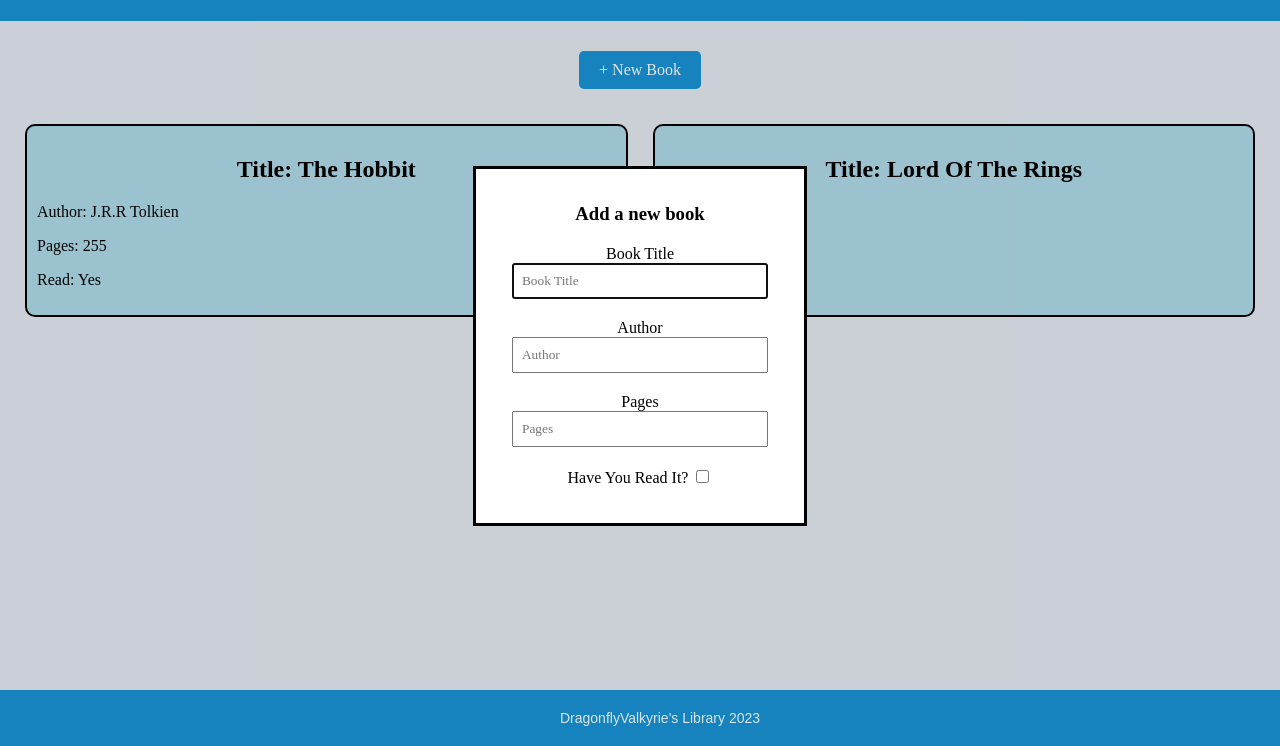
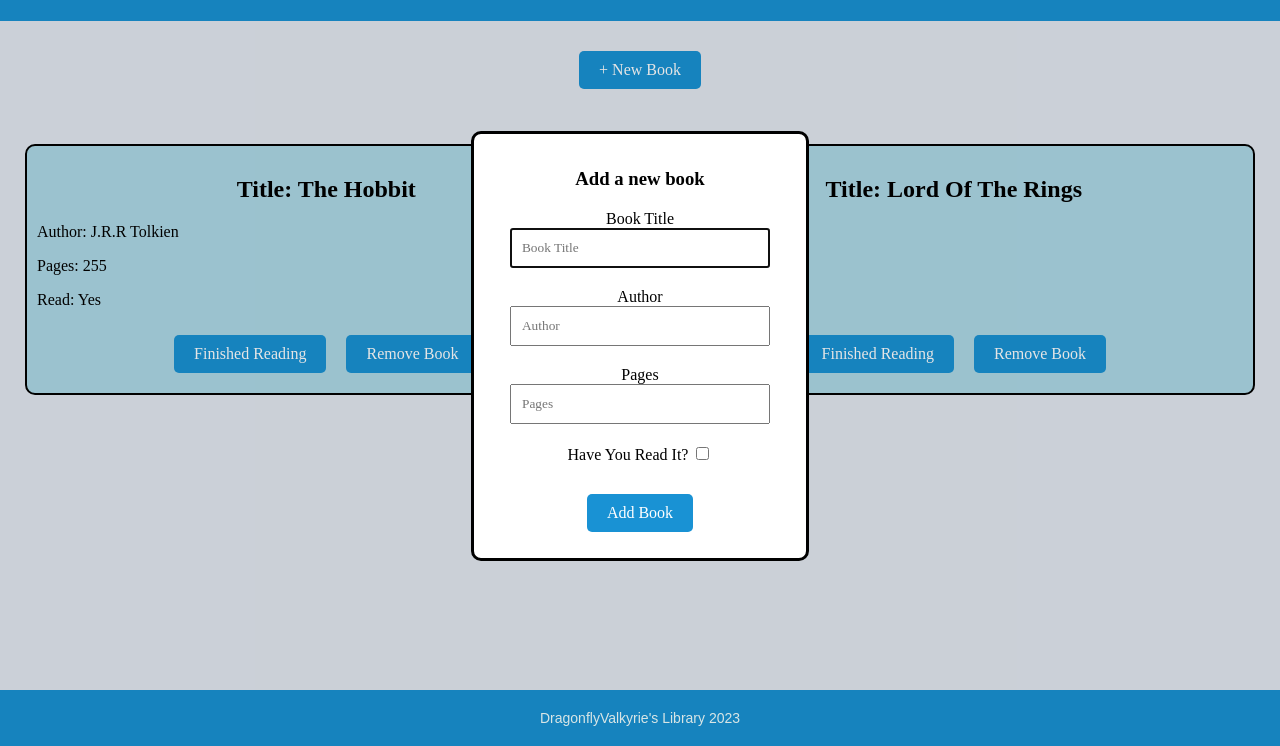
Before and after one commit to DragonflyValkyrie/library, a plain HTML site: page index.html in a window 1280 px wide. Both pictures are taken after a click on the button "+ New Book". Shown: the part 54-800 px from the top of the page. Drawn offline with Linux system fonts and the light colour scheme.

Commit message:
Footer changed, Added removeBook logic, Form style
Footer posistion is now using flexbox.
removeElement button has logic to delete the book from
the library, splicing the index.
Form stylizing changed and removed not needed styles.

```diff
--- a/index.html
+++ b/index.html
@@ -20,29 +20,31 @@
         <button data-open-modal>+ New Book</button>
 
         <dialog data-modal class="modal">
-            <form>
+            <form id="bookForm">
                 <h3>Add a new book</h3>
                 <div class="form container">
 
                 <div class="input-wrapper">
                     <label for="title">Book Title</label>
-                    <input type="text" name="title" id="title" placeholder="Book Title">
+                    <input type="text" name="title" id="title" placeholder="Book Title" required>
 
                 </div>
                 <div class="input-wrapper">
                     <label for="author">Author</label>
-                    <input type="text" name="author" id="author" placeholder="Author">
+                    <input type="text" name="author" id="author" placeholder="Author" required>
 
                 </div>
                 <div class="input-wrapper">
                     <label for="pages">Pages</label>
-                    <input type="number" name="pages" id="pages" placeholder="Pages">
+                    <input type="number" name="pages" id="pages" placeholder="Pages" min="1" max="9999" required>
 
                 </div>
                 <div class="input-wrapper">
                     <label for="read">Have You Read It?</label>
                     <input type="checkbox" name="read" id="read">
                 </div>
+                <button type="submit">Add Book</button>
+
                 </div>
 
             </form>
--- a/script.js
+++ b/script.js
@@ -20,6 +20,7 @@ function addBookToLibrary(title, author, pages, read) {
 //Display the books in card format
 function displayBooks() {
     const container = document.getElementById('book-container');
+    container.innerHTML = '';
 
     for (let i = 0; i < myLibrary.length; i++) {
         const book = myLibrary[i];
@@ -41,11 +42,26 @@ function displayBooks() {
         const readElement = document.createElement('p');
         readElement.textContent = `Read: ${book.read}`;
 
+        const buttonReadElement = document.createElement('button');
+        buttonReadElement.textContent = 'Finished Reading';
+
+        const removeElement = document.createElement('button');
+        removeElement.textContent = 'Remove Book';
+        removeElement.dataset.index = i;
+
+        removeElement.addEventListener('click', function() {
+            const indexToRemove = this.dataset.index; // Get the index from the data attribute
+            removeBookFromLibrary(indexToRemove);
+            displayBooks(); // Update the display after removing the book
+        });
+
         // Append the elements to the card
         bookCard.appendChild(titleElement);
         bookCard.appendChild(authorElement);
         bookCard.appendChild(pagesElement);
         bookCard.appendChild(readElement);
+        bookCard.appendChild(buttonReadElement);
+        bookCard.appendChild(removeElement);
 
         // Append the card to the container
         container.appendChild(bookCard);
@@ -56,6 +72,29 @@ addBookToLibrary("The Hobbit", "J.R.R Tolkien", 255, "Yes");
 addBookToLibrary("Lord Of The Rings", "J.R.R Tolkien", 3785, "No");
 
 displayBooks();
+
+
+function removeBookFromLibrary(index) {
+    myLibrary.splice(index, 1);
+}
+
+//Listen For Form Sumbit Button
+document.getElementById('bookForm').addEventListener('submit', function (event) {
+    event.preventDefault(); // Prevents the default form submission behavior
+
+    // Retrieve form values
+    const title = document.getElementById('title').value;
+    const author = document.getElementById('author').value;
+    const pages = document.getElementById('pages').value;
+    const read = document.getElementById('read').checked ? "Yes" : "No";
+
+    addBookToLibrary(title, author, pages, read)
+    event.target.reset(); // Resets the form
+
+    displayBooks();
+
+});
+
 
 const openButton = document.querySelector("[data-open-modal]");
 const closeButton = document.querySelector("[data-close-modal]");
--- a/style.css
+++ b/style.css
@@ -15,6 +15,9 @@ body {
     background-color: var(--primary-bg-color);
     margin: 0;
     padding: 0;
+    display: flex;
+    flex-direction: column;
+    min-height: 100vh;
 }
 
 .header-container {
@@ -81,8 +84,13 @@ button:hover {
     background-color: blue;
 }
 
+dialog {
+    border-radius: 10px;
+}
+
 form {
     font-family: var(--nav-font);
+
 }
 form h3 {
     text-align: center;
@@ -102,18 +110,12 @@ form h3 {
     margin: 20px;
 }
 
-label {
-    width: 100%;
-    margin-bottom: 8px;
-}
-
 input[type="text"],
 input[type="number"] {
     width: 100%;
-    padding: 8px;
+    padding: 10px;
     box-sizing: border-box;
 }
-
 
 .content-container {
     display: grid;
@@ -141,13 +143,11 @@ input[type="number"] {
 }
 
 .footer {
-    position: fixed;
-    bottom: 0;
-    width: 100%;
     background: var(--accent-color);
     padding: 20px;
     font-size: 14px;
     color: var(--text-color);
     font-family: var(--nav-font);
     text-align: center;
+    margin-top: auto;
 }
```
